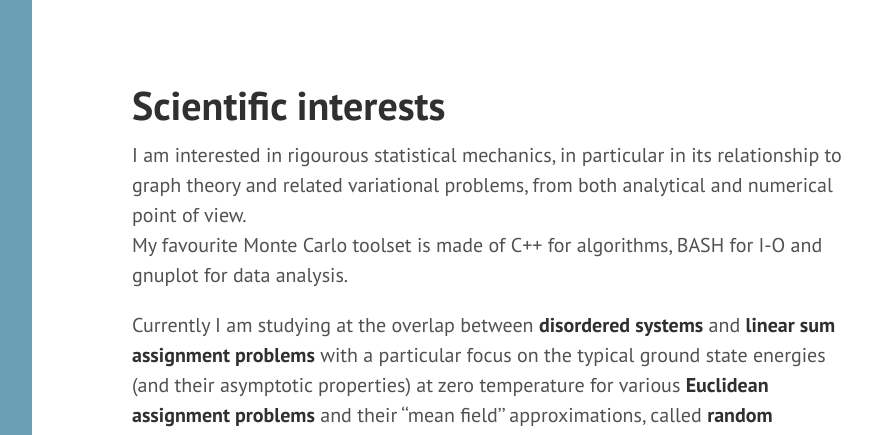
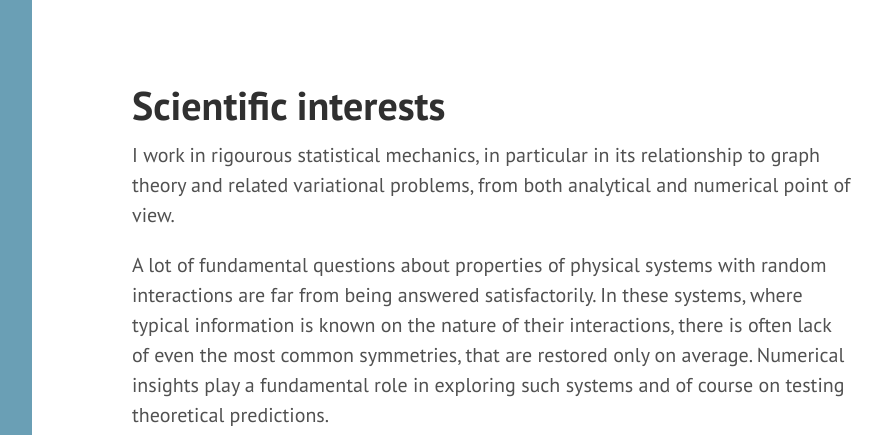
Before and after one commit to matteodachille/matteodachille.github.io, a Jekyll site: the page built from scientific-interests.md, in a window 1280 px wide and 1400 px high. Shown: the top 435 px of the window, without its empty margins (328-1210 px from the left). Built offline with Jekyll 4.4.1, drawn with Linux system fonts in a browser that asks for light colours; nearby versions of some CDN libraries; some web fonts are replaced; some of the changed text lies outside the part shown.

Commit message:
Developed scientific interests, fixed publications

```diff
--- a/scientific-interests.md
+++ b/scientific-interests.md
@@ -7,11 +7,12 @@
 <!--- TOC
 {:toc}-->
 
+I work in rigourous statistical mechanics, in particular in its relationship to graph theory and related variational problems, from both analytical and numerical point of view.
 
-I am interested in rigourous statistical mechanics, in particular in its relationship to graph theory and related variational problems, from both analytical and numerical point of view.
-My favourite Monte Carlo toolset is made of C++ for algorithms, BASH for I-O and gnuplot for data analysis.
+A lot of fundamental questions about properties of physical systems with random interactions are far from being answered satisfactorily. In these systems, where typical information is known on the nature of their interactions, there is often lack of even the most common symmetries, that are restored only on average. Numerical insights play a fundamental role in exploring such systems and of course on testing theoretical predictions.
 
-Currently I am studying at the overlap between **disordered systems** and **linear sum assignment problems** with a particular focus on the typical ground state energies (and their asymptotic properties) at zero temperature for various **Euclidean assignment problems** and their ''mean field'' approximations, called **random assignment problems**.
+Currently I am studying two flavours of the **linear sum assignment problem**, the **random assignment problem** and the **Euclidean bipartite matching problem**.
+
 This is also the essential topic of [my master's thesis](downloads/masterthesis.pdf){:target="_blank"}.
 
 <div class="tf2d" markdown="block">
@@ -19,4 +20,4 @@
 
 </div>
 
-<p class="message"><i class="fa fa-info-circle fa-fw" aria-hidden="true"></i>An optimal assignment in dimension D=2 at size n=5000. Each link contributes to the total cost with its Euclidean length, which also defines its color as shown in the key (the endpoints are uniformly distributed in the unit square).</p>
+<p class="message"><i class="fa fa-info-circle fa-fw" aria-hidden="true"></i>An optimal assignment between 5000 black points to 5000 white points, each point being uniformly distributed on the unit square in dimension D=2 (open boundary conditions are assumed). Each link contributes to the total cost with its Euclidean length, which determines its color as shown in the key.</p>
```
Also changed, not shown: publications.md (+2 -5 lines).
